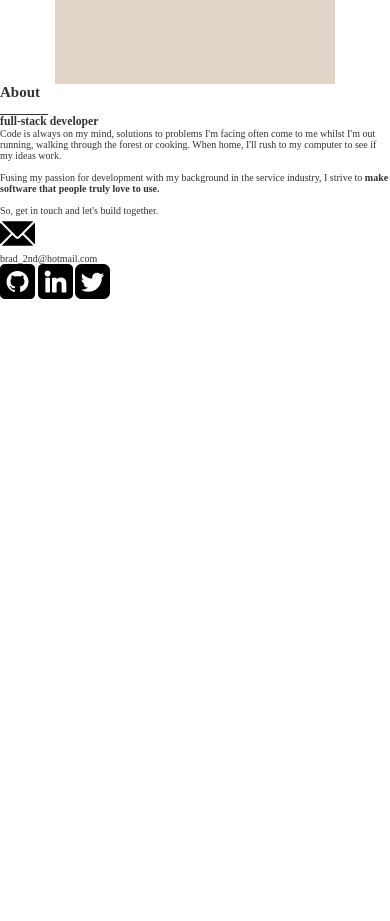
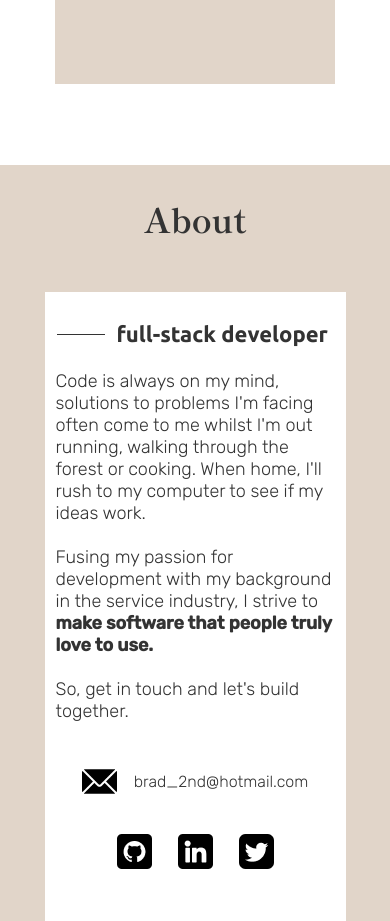
Before and after one commit to Filigee/bradley_hagger, a plain HTML site: page index.html in a window 390 px wide. Shown: the part 2221-3142 px from the top of the page. Before the commit the page ends 2522 px from the top, so only its background shows below. Drawn offline with Linux system fonts and the light colour scheme.

Commit message:
mobile about section complete

```diff
--- a/index.html
+++ b/index.html
@@ -42,7 +42,7 @@
     </section>
 
     <!-- Projects Section -->
-    <h2 class="projects-title">Projects</h2>
+    <h2 class="projects-title section-title">Projects</h2>
 
     <div class="project-one__wrapper">
         <div class="project__img__container">
@@ -73,8 +73,8 @@
     </div>
 
     <!-- About & Contacts -->
-    <section class="about__content__wrapper">
-        <h2 class="about-title">About</h2>
+    <section class="about__wrapper">
+        <h2 class="about-title section-title">About</h2>
 
         <section class="about__container">
             <div class="about__headline__container">
--- a/styles.css
+++ b/styles.css
@@ -26,6 +26,16 @@ html{
     padding: 0;
     list-style-type: none;
     color: var(--text-font-colour);
+}
+
+/* ---------- GLOBAL ----------- */
+
+.section-title{
+    font-family: var(--headings-font);
+    font-size: 3.4rem;
+    font-weight: var(--fw-bold);
+    text-align: center;
+    margin-top: 28px;
 }
 
 /* ------------- NAV & HERO ------------ */
@@ -110,14 +120,6 @@ html{
 
 /* PROJECTS */
 
-.projects-title{
-    font-family: var(--headings-font);
-    font-size: 3.4rem;
-    font-weight: var(--fw-bold);
-    text-align: center;
-    margin-top: 28px;
-}
-
 .project__img__container{
     position: relative;
     z-index: 1;
@@ -174,3 +176,68 @@ html{
 }
 
 /* --------- ABOUT ----------- */
+
+.about__wrapper{
+    margin-top: 81px;
+    min-width: 360px;
+    width: 100vw;
+    height: 800px;
+    background: var(--background-colour);
+    border: 1px solid var(--background-colour);
+}
+
+.about__container{
+    width: 301px;
+    height: 629px;
+    background: white;
+    margin-inline: auto;
+    margin-top: 49px;
+    border: 1px solid white;
+}
+
+.about__headline__container{
+    display: flex;
+    width: 100%;
+    height: 21px;
+    margin-top: 28px;
+    margin-inline: auto;
+}
+
+.about__headline__container > .dash{
+    margin-left: 11px;
+}
+
+.about__headline{
+    font-family: var(--dash-text-font);
+    font-size: 2.2rem;
+    font-weight: var(--fw-bold);
+    margin-left: 12px;
+}
+
+.about__text{
+    font-family: var(--general-text-font);
+    font-size: 1.8rem;
+    font-weight: var(--fw-light);
+    margin: 28px 12px 0 10px;
+}
+
+.about__email__container{
+    display: flex;
+    justify-content: center;
+    align-items: center;
+    margin-top: 42px;
+}
+
+.about__email{
+    font-family: var(--general-text-font);
+    font-size: 1.6rem;
+    font-weight: var(--fw-light);
+    margin-left: 17px;
+}
+
+.about__socials__container{
+    display: flex;
+    justify-content: center;
+    gap: 26px;
+    margin-top: 35px;
+}
```
